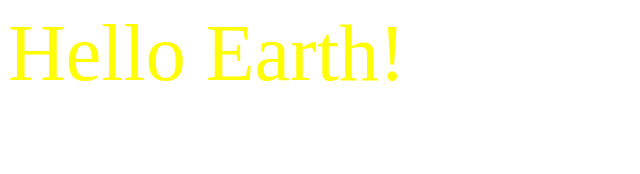
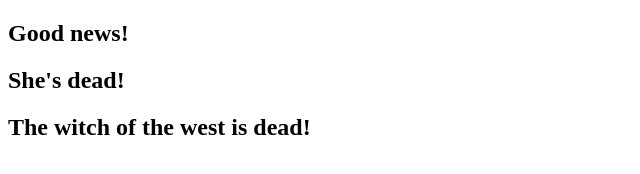
Before and after one commit to satoruhlc/satoruhlc.github.io, a plain HTML site: page index.html in a window 1280 px wide. Shown: the whole page, without its empty margins (0-640 px from the left). Drawn offline with nearby package versions, Linux system fonts and the light colour scheme.

Commit message:
Update index.html

```diff
--- a/index.html
+++ b/index.html
@@ -1,9 +1,24 @@
 <!DOCTYPE html>
 <html>
 <head>
-<link rel="stylesheet" type="text/css" href="stylesheet.css">
+    <title>Projeto de Sustentabilidade</title>
+    <link rel="stylesheet" href="https://unpkg.com/aos@next/dist/aos.css">
+    <link rel="stylesheet" type="text/css" href="stylesheet.css">
 </head>
 <body>
-<div class="hello">Hello Earth!</div>
+    <section>
+        <h1 data-aos="fade-up">Good news!</h1>
+    </section>
+    <section>
+        <h1 data-aos="fade-up">She's dead!</h1>
+    </section>
+    <section>
+        <h1>The witch of the west is dead!</h1>
+    </section>
+  <script src="https://code.jquery.com/jquery-3.4.1.js"></script>
+  <script src="https://unpkg.com/aos@next/dist/aos.js"></script>
+  <script type="text/javascript">
+    AOS.init();
+  </script>
 </body>
 </html>
```
